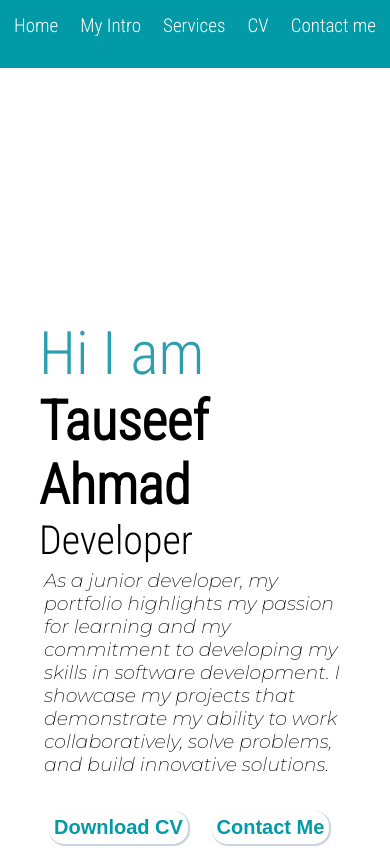
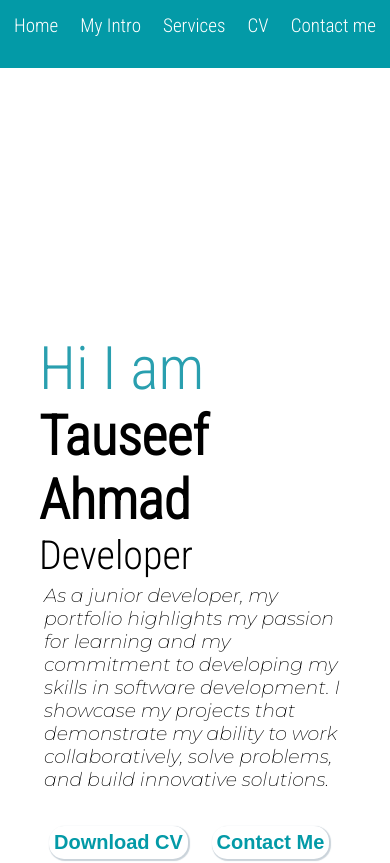
Before and after one commit to tauseefazizcs/portfolio, a plain HTML site: page index.html in a window 390 px wide. Shown: the top 863 px of the page. Drawn offline with Linux system fonts and the light colour scheme.

Commit message:
adding responsivness

```diff
--- a/CSS/style.css
+++ b/CSS/style.css
@@ -196,7 +196,7 @@ h1, h2{
  	padding: 14px;
   }
   .infoDiv{
-  	margin-top: 250px;
+  	margin-top: 265px;
     display: flex;
     flex-direction: column;
   }
```
